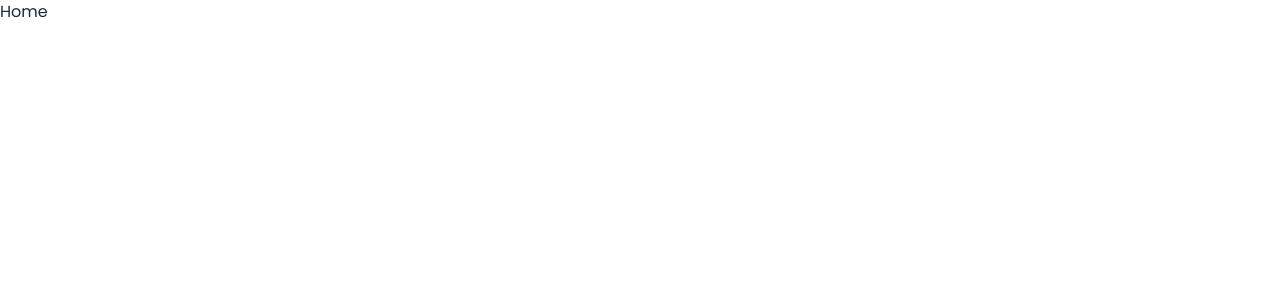
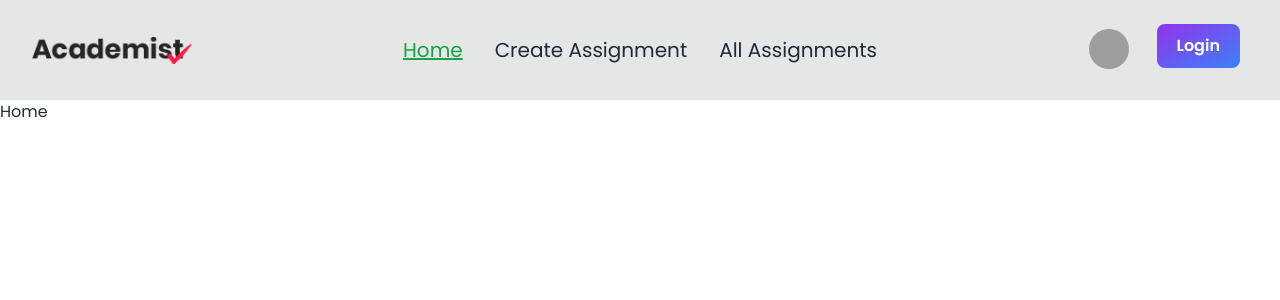
Before and after one commit to A4alif/academist-client-react-app, a React (Vite) app: page / in a window 1280 px wide. Shown: the top 300 px of the page. Built offline with nearby package versions, Linux system fonts and the light colour scheme; grey boxes are pictures that could not be loaded.

Commit message:
navbar and routing done

```diff
--- a/src/components/Navbar/Navbar.jsx
+++ b/src/components/Navbar/Navbar.jsx
@@ -1,9 +1,159 @@
-import React from 'react'
+import React from "react";
+import { Link, NavLink } from "react-router-dom";
+import logo from "../../assets/images/Logo-dark.png";
 
 const Navbar = () => {
   return (
-    <div>Navbar</div>
-  )
-}
+    <>
+      <div className="container mx-auto px-6">
+        <div className="navbar py-6 ">
+          <div className="navbar-start">
+            <div className="dropdown">
+              <label tabIndex={0} className="btn btn-ghost lg:hidden">
+                <svg
+                  xmlns="http://www.w3.org/2000/svg"
+                  className="h-5 w-5"
+                  fill="none"
+                  viewBox="0 0 24 24"
+                  stroke="currentColor"
+                >
+                  <path
+                    strokeLinecap="round"
+                    strokeLinejoin="round"
+                    strokeWidth="2"
+                    d="M4 6h16M4 12h8m-8 6h16"
+                  />
+                </svg>
+              </label>
+              <ul
+                tabIndex={0}
+                className="menu menu-sm dropdown-content mt-3 z-[1] p-2 shadow bg-base-100 rounded-box w-52 "
+              >
+                <li>
+                  <NavLink
+                    to="/"
+                    className={({ isActive, isPending }) =>
+                      isPending
+                        ? "pending"
+                        : isActive
+                        ? "text-blue-600 underline"
+                        : ""
+                    }
+                  >
+                    Home
+                  </NavLink>
+                </li>
+                <li>
+                  <NavLink
+                    to="/booking"
+                    className={({ isActive, isPending }) =>
+                      isPending
+                        ? "pending"
+                        : isActive
+                        ? "text-blue-600 underline"
+                        : ""
+                    }
+                  >
+                    Booking
+                  </NavLink>
+                </li>
+                <li>
+                  <NavLink
+                    to="/about"
+                    className={({ isActive, isPending }) =>
+                      isPending
+                        ? "pending"
+                        : isActive
+                        ? "text-blue-600 underline"
+                        : ""
+                    }
+                  >
+                    About
+                  </NavLink>
+                </li>
+              </ul>
+            </div>
+            <div className="flex items-center space-x-4">
+              <div className="w-40">
+                <img className=" md:block" src={logo} alt="" />
+              </div>
+              {/* <h2 className="text-2xl font-bold md:text-3xl">EventTech</h2> */}
+            </div>
+          </div>
+          <div className="navbar-center hidden lg:flex">
+            <ul className="menu menu-horizontal px-1 text-xl font-normal space-x-8">
+              <NavLink
+                to="/"
+                className={({ isActive, isPending }) =>
+                  isPending
+                    ? "pending"
+                    : isActive
+                    ? "text-green-600 underline"
+                    : ""
+                }
+              >
+                Home
+              </NavLink>
+              <NavLink
+                to="/create-assignment"
+                className={({ isActive, isPending }) =>
+                  isPending
+                    ? "pending"
+                    : isActive
+                    ? "text-green-600 underline"
+                    : ""
+                }
+              >
+                Create Assignment
+              </NavLink>
+              <NavLink
+                to="/assignments"
+                className={({ isActive, isPending }) =>
+                  isPending
+                    ? "pending"
+                    : isActive
+                    ? "text-green-600 underline"
+                    : ""
+                }
+              >
+                All Assignments
+              </NavLink>
+            </ul>
+          </div>
+          <div className="navbar-end">
+            <div className="dropdown dropdown-end">
+              <label tabIndex={0} className="btn btn-ghost btn-circle avatar">
+                <div className="w-10 rounded-full">
+                  <img src="https://i.postimg.cc/445YCvkp/a4alif.jpg" />
+                </div>
+              </label>
+              <ul
+                tabIndex={0}
+                className="menu menu-sm dropdown-content mt-3 z-[1] p-2 shadow bg-base-100 rounded-box w-52 "
+              >
+                <li className="py-3">
+                  <a className="justify-between">Alif Hasan Shah</a>
+                </li>
+                <li>
+                  <a>My Assignment</a>
+                </li>
+              </ul>
+            </div>
+            <div className="ml-6">
+              <Link to={"/login"}>
+                <button
+                  type="button"
+                  className="text-white  bg-gradient-to-br from-purple-600 to-blue-500 hover:bg-gradient-to-bl focus:ring-4 focus:outline-none focus:ring-blue-300 dark:focus:ring-blue-800 font-semibold rounded-lg text-md px-5 py-2.5 text-center mr-2 mb-2"
+                >
+                  Login
+                </button>
+              </Link>
+            </div>
+          </div>
+        </div>
+      </div>
+    </>
+  );
+};
 
-export default Navbar
+export default Navbar;
--- a/src/layout/Root.jsx
+++ b/src/layout/RootLayout.jsx
@@ -1,10 +1,13 @@
 import React from 'react'
 import { Outlet } from 'react-router-dom'
+import Navbar from '../components/Navbar/Navbar'
 
-const Root = () => {
+const RootLayout = () => {
   return (
     <div>
-        <header></header>
+        <header className='bg-base-300'>
+          <Navbar />
+        </header>
         <main>
             <Outlet />
         </main>
@@ -13,4 +16,4 @@ const Root = () => {
   )
 }
 
-export default Root
+export default RootLayout
--- a/src/main.jsx
+++ b/src/main.jsx
@@ -2,7 +2,7 @@ import React from "react";
 import ReactDOM from "react-dom/client";
 import "./index.css";
 import { RouterProvider } from "react-router-dom";
-import router from "./routes/Router.jsx";
+import router from "./routes/Router";
 
 ReactDOM.createRoot(document.getElementById("root")).render(
   <React.StrictMode>
--- /dev/null
+++ b/src/pages/AllAssignments/AllAssignments.jsx
@@ -0,0 +1,9 @@
+import React from 'react'
+
+const AllAssignments = () => {
+  return (
+    <div>AllAssignments</div>
+  )
+}
+
+export default AllAssignments
--- /dev/null
+++ b/src/pages/CreateAssignment/CreateAssignment.jsx
@@ -0,0 +1,9 @@
+import React from 'react'
+
+const CreateAssignment = () => {
+  return (
+    <div>CreateAssignment</div>
+  )
+}
+
+export default CreateAssignment
```
Also changed, not shown: src/routes/Router.jsx (+26 -6 lines), src/assets/images/Logo-dark.png (added).
